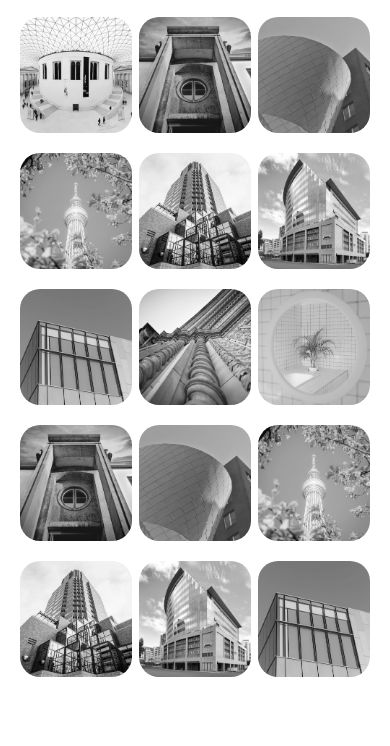
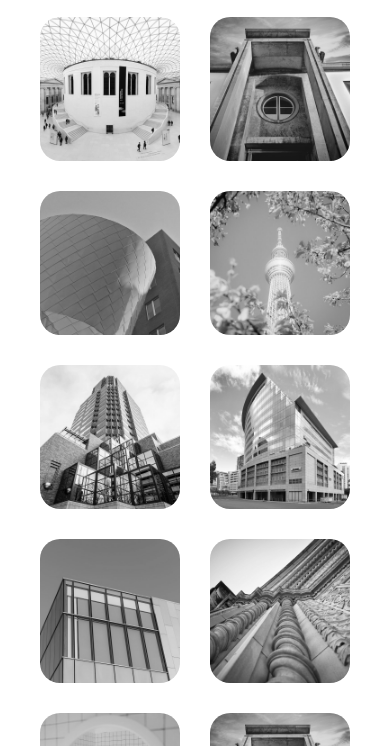
Before and after one commit to Shivprasad-Solanke/ImageGallary, a plain HTML site: page index.html in a window 390 px wide. Shown: the part 98-844 px from the top of the page. Drawn offline with Linux system fonts and the light colour scheme.

Commit message:
added media query

```diff
--- a/index.html
+++ b/index.html
@@ -3,7 +3,7 @@
         <head>
             <meta charset="UTF-8">
                 <meta name="viewport" content="width=device-width, initial-scale=1.0">
-                    <title>Document</title>
+                    <title>My Gallery</title>
                 <link rel="shortcut icon" href="./img/favicon.ico" type="image/x—icon">
             <link rel="stylesheet" href="styles.css">
         </head>
--- a/styles.css
+++ b/styles.css
@@ -14,7 +14,7 @@ body{
             overflow-y: auto;
 }
 
-.container{
+.container {
     height: 100%;
         max-width: 1200px;
             margin: 0 auto;
@@ -32,7 +32,8 @@ body{
 .gallery{
     display: flex;
         flex-wrap:wrap;
-            justify-content: space-between;
+            justify-content: space-evenly;
+                gap: 10px;
 }
 
 .card{
@@ -83,3 +84,22 @@ body{
             transform: translateY(-50%) rotate(360deg);
                 transition: 1s;
 }
+@media only screen and (max-width: 1024px) {
+    .card{
+        width: 40%;
+            position: relative;
+                margin-bottom: 20px;
+                    border-radius: 20px;
+                        overflow: hidden;
+    }
+}
+
+/* @media only screen and (max-width: 768px) {
+    .card{
+        width: 80%;
+            position: relative;
+                margin-bottom: 20px;
+                    border-radius: 20px;
+                        overflow: hidden;
+    }
+} */
```
